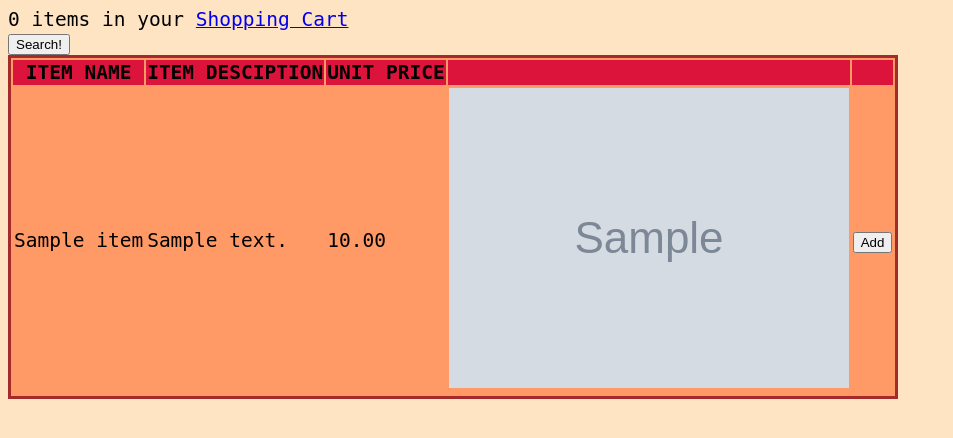
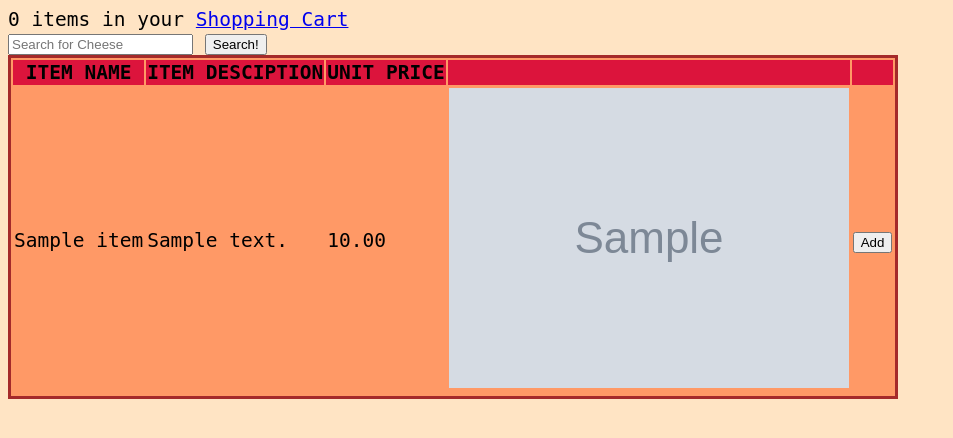
Before and after one commit to machinebam/Tutoring, a PHP site: page /ScottDip/Shopping_Cart/items.php in a window 1280 px wide. Shown: the top 438 px of the page, without its empty margins (0-953 px from the left). Run offline with PHP 8.4, Linux system fonts and the light colour scheme; tables that the repository leaves empty hold one stand-in row (values such as "Sample post"); grey boxes marked "Sample" are stand-in pictures.

```diff
--- a/Shopping_Cart/items.php
+++ b/Shopping_Cart/items.php
@@ -32,7 +32,7 @@ if (array_key_exists('cartCount', $_SESSION)){
         <a href="shoppingCart.php">Shopping Cart</a></br>
 
         <form action ="searchResults.php" method="get">
-            <inptut type="search" name="q" placeholder="Search for Cheese"/>
+            <input type="search" name="q" placeholder="Search for Cheese"/>
                 <input type="submit" name="search" value="Search!" />
         </form>
 <table>
```
